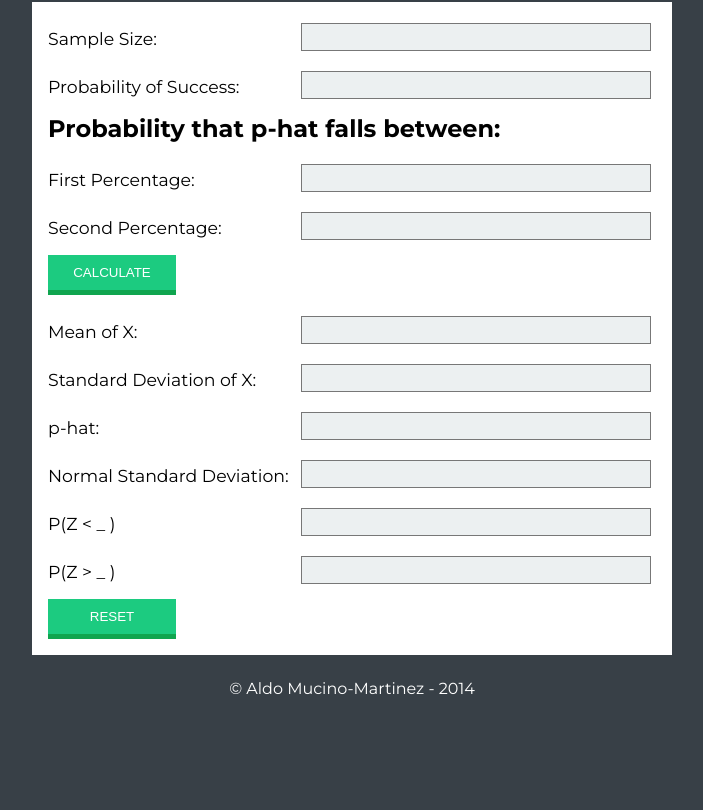
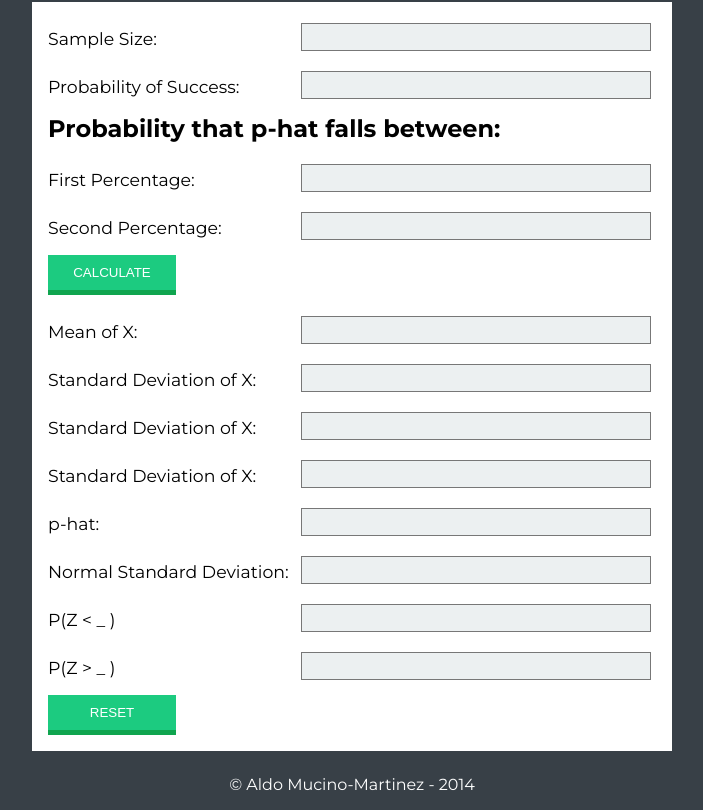
Before and after one commit to amucinom/Binom-Calculator, a plain HTML site: page index.html in a window 1280 px wide. Shown: the part 116-926 px from the top of the page, without its empty margins (288-991 px from the left). Before the commit the page ends 830 px from the top, so only its background shows below. Drawn offline with Linux system fonts and the light colour scheme.

Commit message:
Added Mean and Standard Deviation for sample proportions (p-hat)

```diff
--- a/index.html
+++ b/index.html
@@ -51,6 +51,16 @@
             </div>
 
             <div class="result">
+                <label for="meanPHat">Standard Deviation of X:</label>
+                <input type="text" name="meanPHat" size="10" disabled>
+            </div>
+
+            <div class="result">
+                <label for="stdDevPHat">Standard Deviation of X:</label>
+                <input type="text" name="stdDevPHat" size="10" disabled>
+            </div>
+
+            <div class="result">
                 <label for="pHat">p-hat:</label>
                 <input type="text" name="pHat" size="10" disabled>
             </div>
--- a/scripts/binom.js
+++ b/scripts/binom.js
@@ -11,6 +11,12 @@ function binomDistro() {
 	var stdDevBinom = Math.sqrt(n*p*(1 - p));
 	document.binomForm.stdDevBinom.value = stdDevBinom.toFixed(4);
 
+	var meanPHat = p;
+	document.binomForm.meanPHat.value = meanPHat.toFixed(4);
+
+	var stdDevPHat = Math.sqrt((p*(1 - p))/n);
+	document.binomForm.stdDevPHat.value = stdDevPHat.toFixed(4);
+
 	var pHat = ((n*p) / n);
 	document.binomForm.pHat.value = pHat.toFixed(4);
 
```
